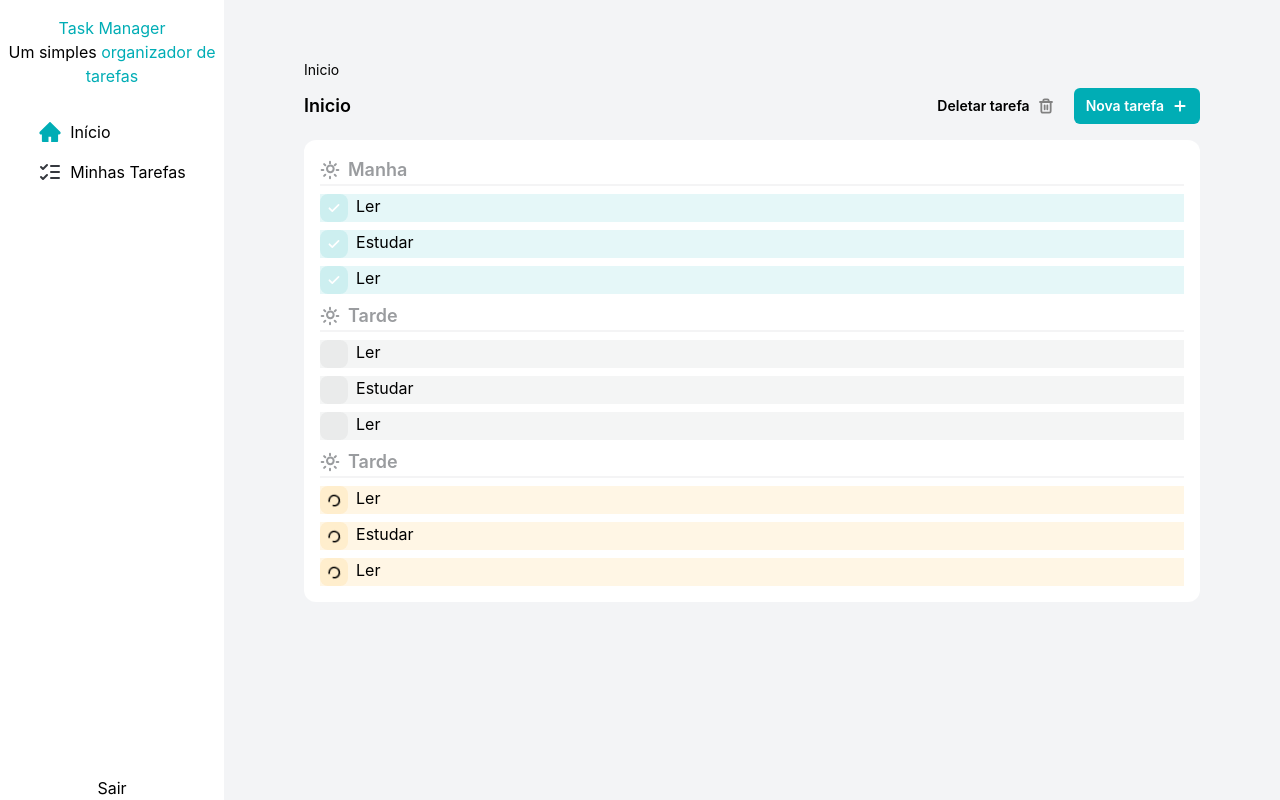
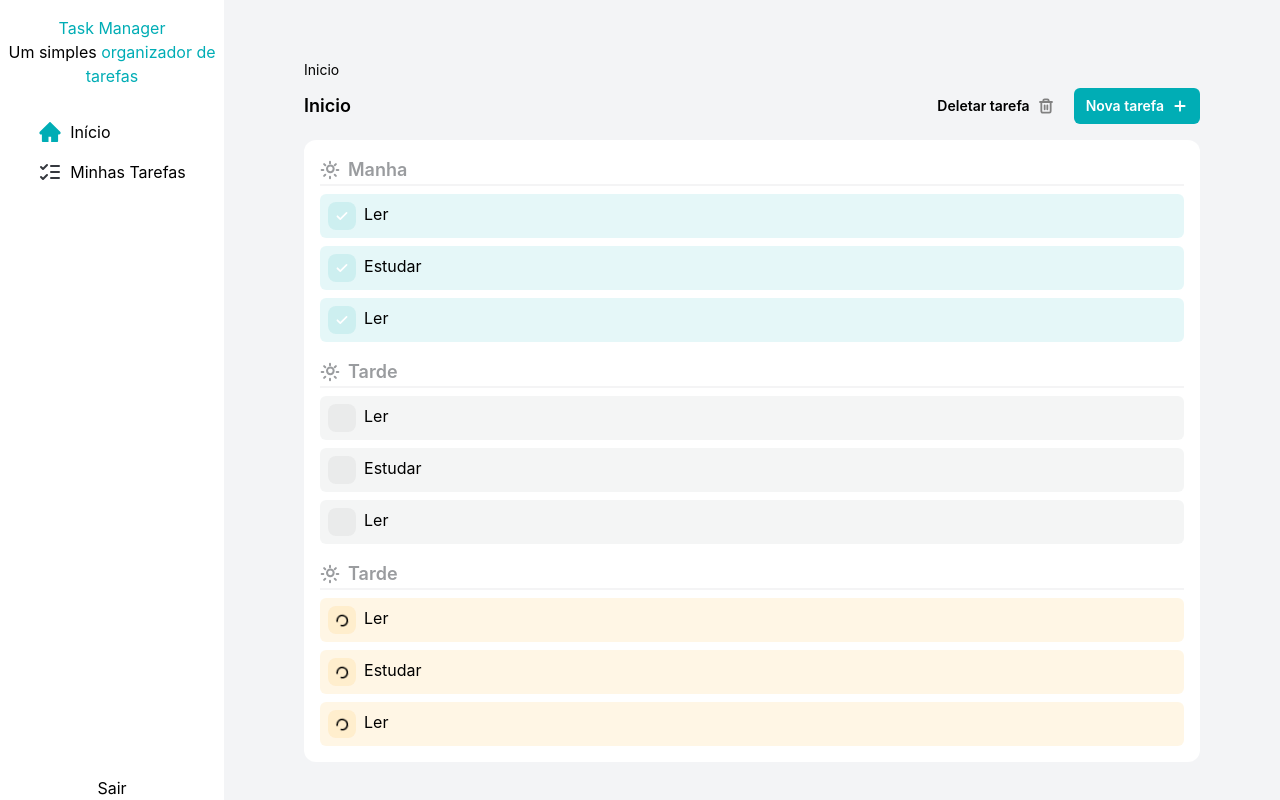
Before and after one commit to LuizChristani/TaskManager, a React (Vite) app in the folder frontend/: page / in a window 1280 px wide. Built offline with nearby package versions, Linux system fonts and the light colour scheme.

Commit message:
feat: add vertical spacing in Task component

```diff
--- a/frontend/src/components/TaskItem.tsx
+++ b/frontend/src/components/TaskItem.tsx
@@ -6,9 +6,9 @@ import LoaderIcon from "../assets/loader.svg?react"
 export const TaskItem = ({ task, handlerTaksClick }: TaskProp) => {
 
     const getStatusClasses = (status: string) => {
-        if (status === StatusTask.Concluida) return "bg-[#00ADB51A] bg-opacity-50"
-        if (status === StatusTask.Progresso) return "bg-[#FFAA041A] bg-opacity-50"
-        if (status === StatusTask.Pendente) return "bg-[#35383E0D] bg-opacity-50"
+        if (status === StatusTask.Concluida) return "bg-[#00ADB51A] bg-opacity-70"
+        if (status === StatusTask.Progresso) return "bg-[#FFAA041A] bg-opacity-70"
+        if (status === StatusTask.Pendente) return "bg-[#35383E0D] bg-opacity-70"
     }
 
     const handleCheckboxClick = () => {
@@ -23,7 +23,7 @@ export const TaskItem = ({ task, handlerTaksClick }: TaskProp) => {
     }
 
     return (
-        <div className={`flex gap-2 ${getStatusClasses(task.status)}`}>
+        <div className={`flex gap-2 p-2 rounded-md ${getStatusClasses(task.status)}`}>
             <label
             className={`relative flex h-7 w-7 cursor-pointer items-center justify-center rounded-lg ${getStatusClasses(task.status)}`}
             >
--- a/frontend/src/components/Tasks.tsx
+++ b/frontend/src/components/Tasks.tsx
@@ -40,28 +40,31 @@ export const Tasks = () => {
     }
 
     return (
-        <div className="flex flex-col gap-2">
+        <div className="flex flex-col gap-4">
+            <div className="space-y-2">
                 <TaskSeparator title="Manha" icon={Sun}/>
                 {filterMorning.map((item) => (
                     <div key={item.id}>
                         <TaskItem key={item.id} task={item}  handlerTaksClick={handlerTaksClick}/>
                     </div>
                 ))}
-
+            </div>
+            <div className="space-y-2">
                 <TaskSeparator title="Tarde" icon={Sun}/>
                 {filterLate.map((item) => (
                     <div key={item.id}>
                         <TaskItem key={item.id} task={item}  handlerTaksClick={handlerTaksClick}/>
                     </div>
                 ))}
-
+            </div>
+            <div className="space-y-2">
                 <TaskSeparator title="Tarde" icon={Sun}/>
                 {filterEvening.map((item) => (
                     <div key={item.id}>
                         <TaskItem key={item.id} task={item} handlerTaksClick={handlerTaksClick}/>
                     </div>
                 ))}
-
+            </div>
         </div>
     )
 }
```
Lines whose indentation alone changed are shown as unchanged.
